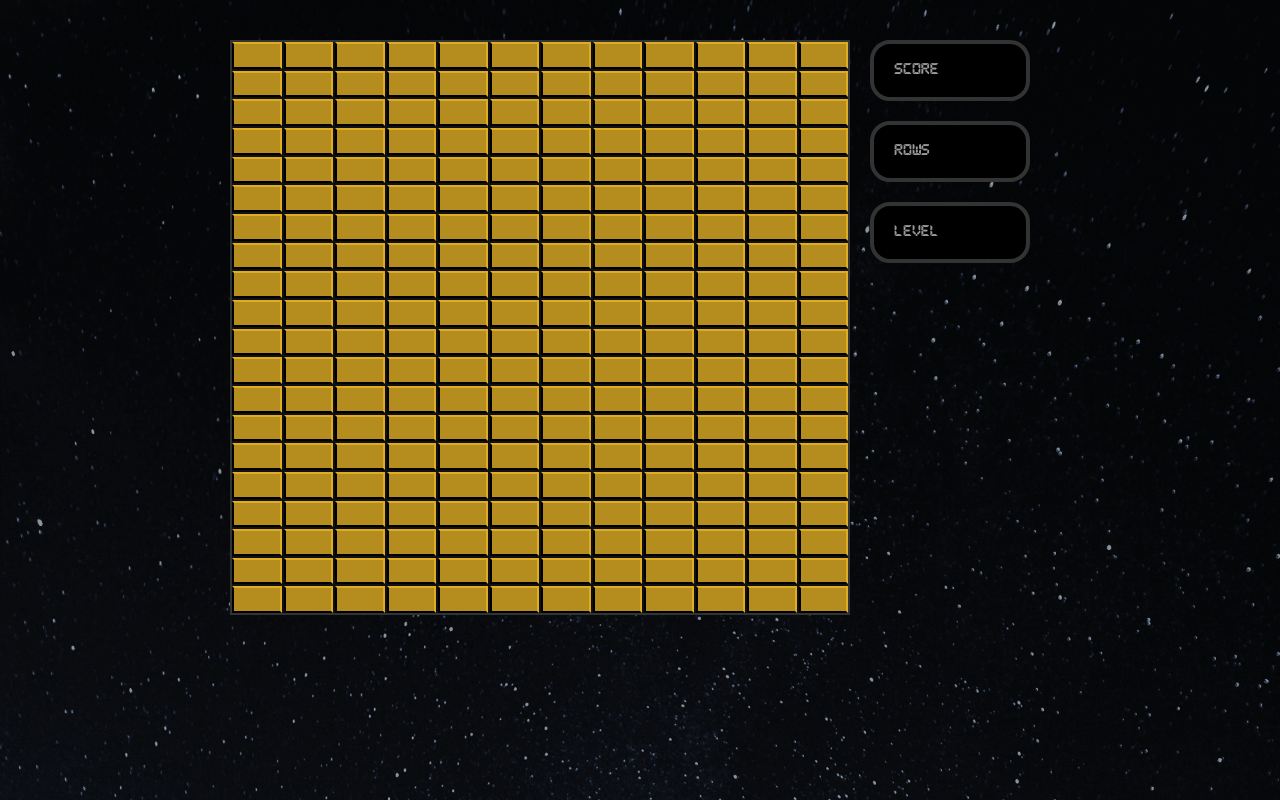
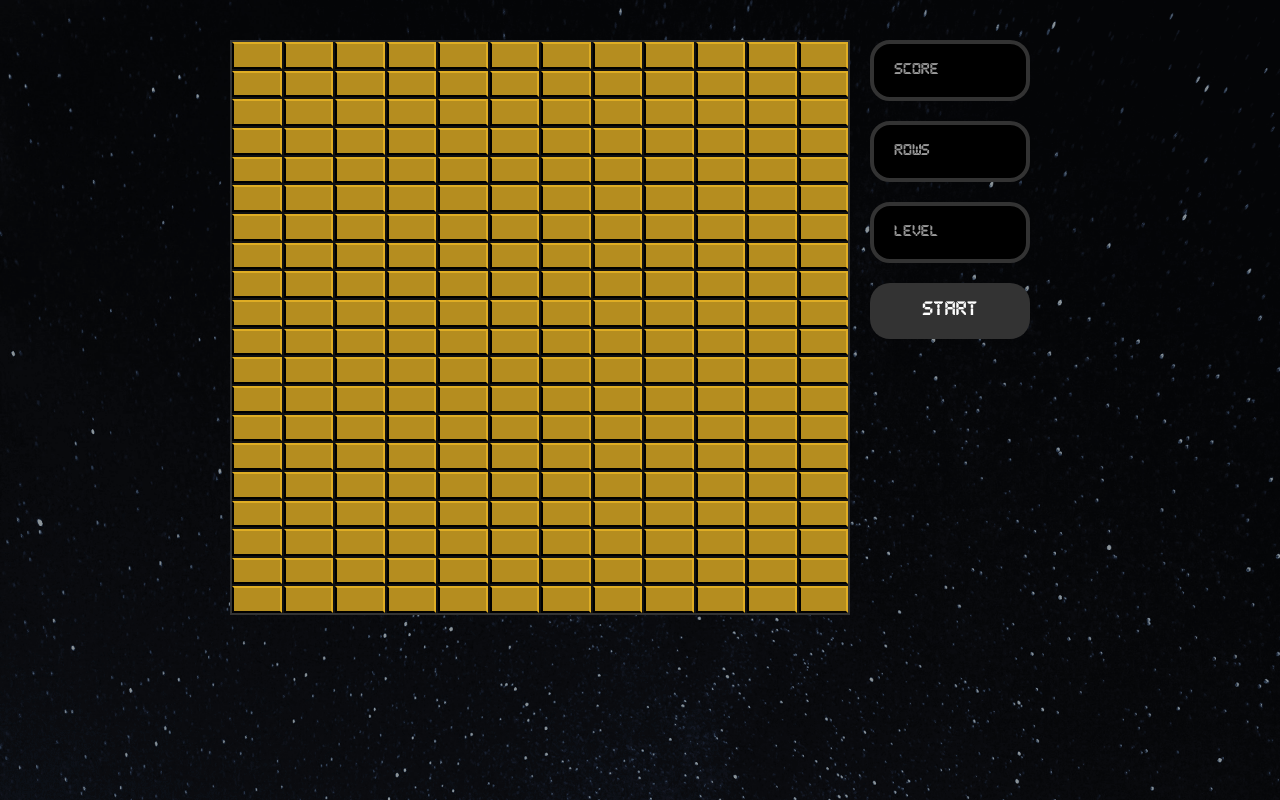
Before and after one commit to Segnities/tetris-game, a React (Vite) app: page / in a window 1280 px wide. Built offline with nearby package versions, Linux system fonts and the light colour scheme.

Commit message:
Styled Start Button

```diff
--- a/src/components/StartButton.jsx
+++ b/src/components/StartButton.jsx
@@ -1,5 +1,7 @@
-function StartButton() {
-    return <div></div>
+import { StyledStartButton } from "./styles/StyledStartButton";
+
+function StartButton({ handleClick }) {
+    return <StyledStartButton onClick={handleClick}>Start</StyledStartButton>
 }
 
 export default StartButton;
--- a/src/components/styles/StyledDisplay.js
+++ b/src/components/styles/StyledDisplay.js
@@ -13,5 +13,4 @@
     background-color: black;
     font-family: Pixel, Arial, Helvetica, sans-serif;
     font-size: 0.8rem;
-
-`
+`;
--- /dev/null
+++ b/src/components/styles/StyledStartButton.js
@@ -0,0 +1,20 @@
+import styled from "styled-components";
+
+export const StyledStartButton = styled.button`
+    margin: 0 0 20px 0;
+    padding: 20px;
+    min-height: 30px;
+    width: 100%;
+    border-radius: 20px;
+    border: none;
+    color: white;
+    background-color: #333;
+    font-family: Pixel, Arial, Helventica, sans-serif;
+    font-size: 1rem;
+    outline: none;
+    cursor: pointer;
+
+    &:hover {
+        outline: 4px solid white;
+    }
+`;
```
